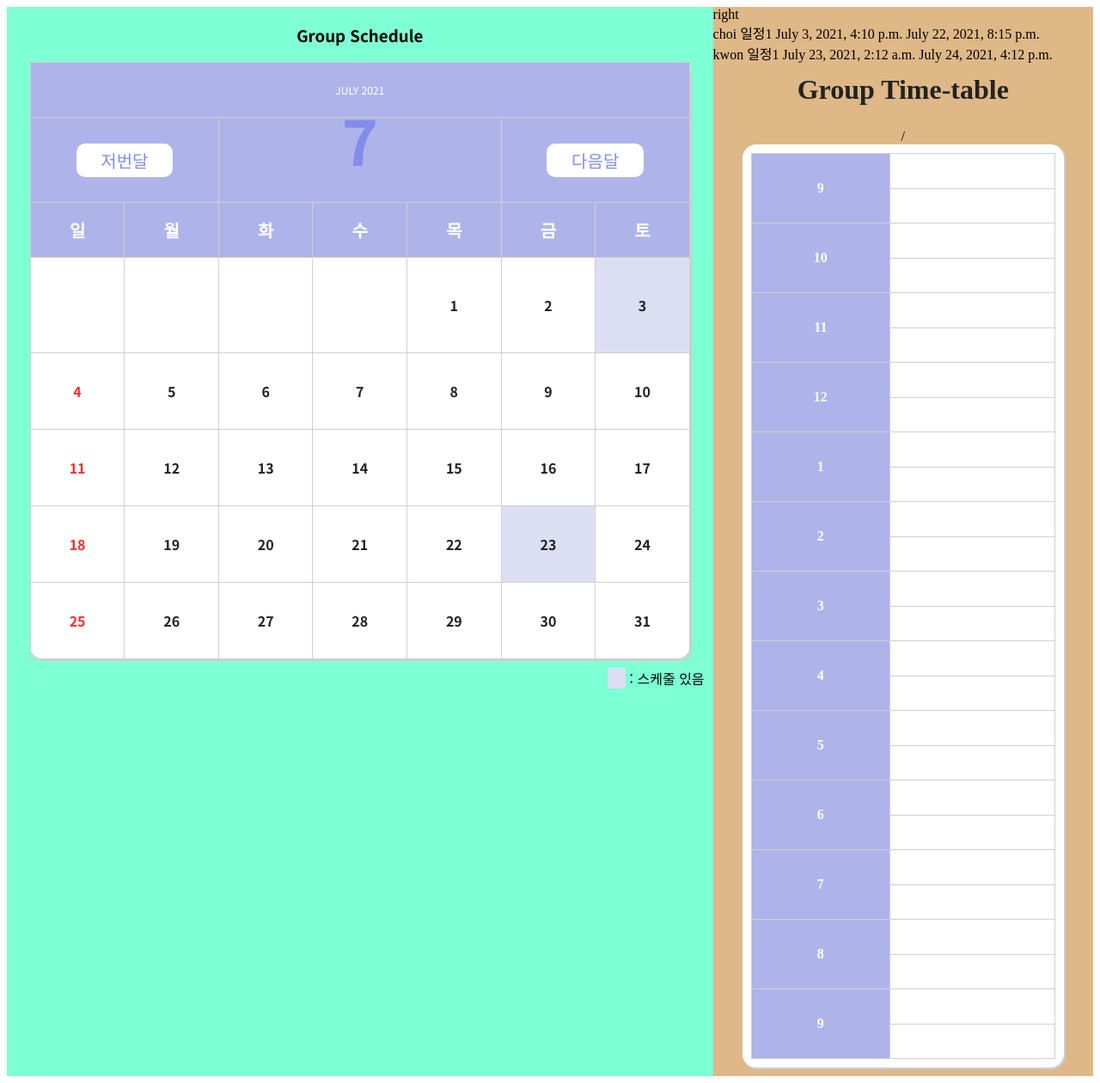
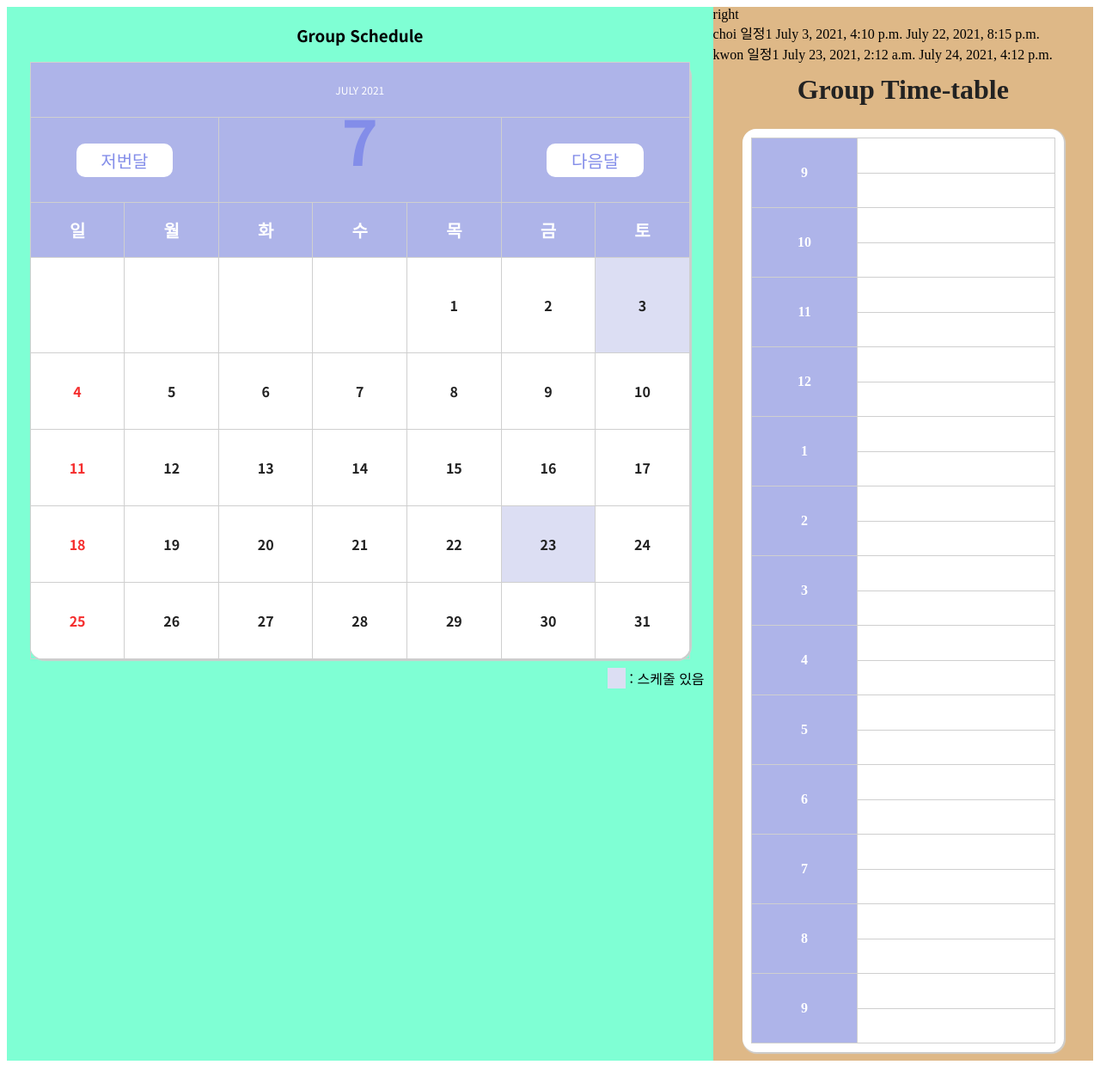
Before and after one commit to kminzy/Heroku_Groumee, a Django app: page /group/3 in a window 1280 px wide. Shown: the whole page at 86% size. After the commit the page ends 1234 px from the top, so only its background shows below. Run offline with Django 3.2, Linux system fonts and the light colour scheme; data comes from the database, SQL or seed files in the repository; data that the repository does not hold is empty.

Commit message:
Update groupCalendar.html

```diff
--- a/calendarproject/groupmeet/templates/groupCalendar.html
+++ b/calendarproject/groupmeet/templates/groupCalendar.html
@@ -17,8 +17,8 @@
       }
     </script>
     <style>
-      th {
-        width: 150px;
+      .table-content th {
+        width: 35%;
       }
     </style>
   </head>
@@ -44,7 +44,6 @@
           <span class="group-name">Group Time-table</span>
         </div>
         <div class="table-section">
-          {{calendar.year}} / {{calendar.month}}
           <div class="table-content">
             <table>
               <tbody>
```
